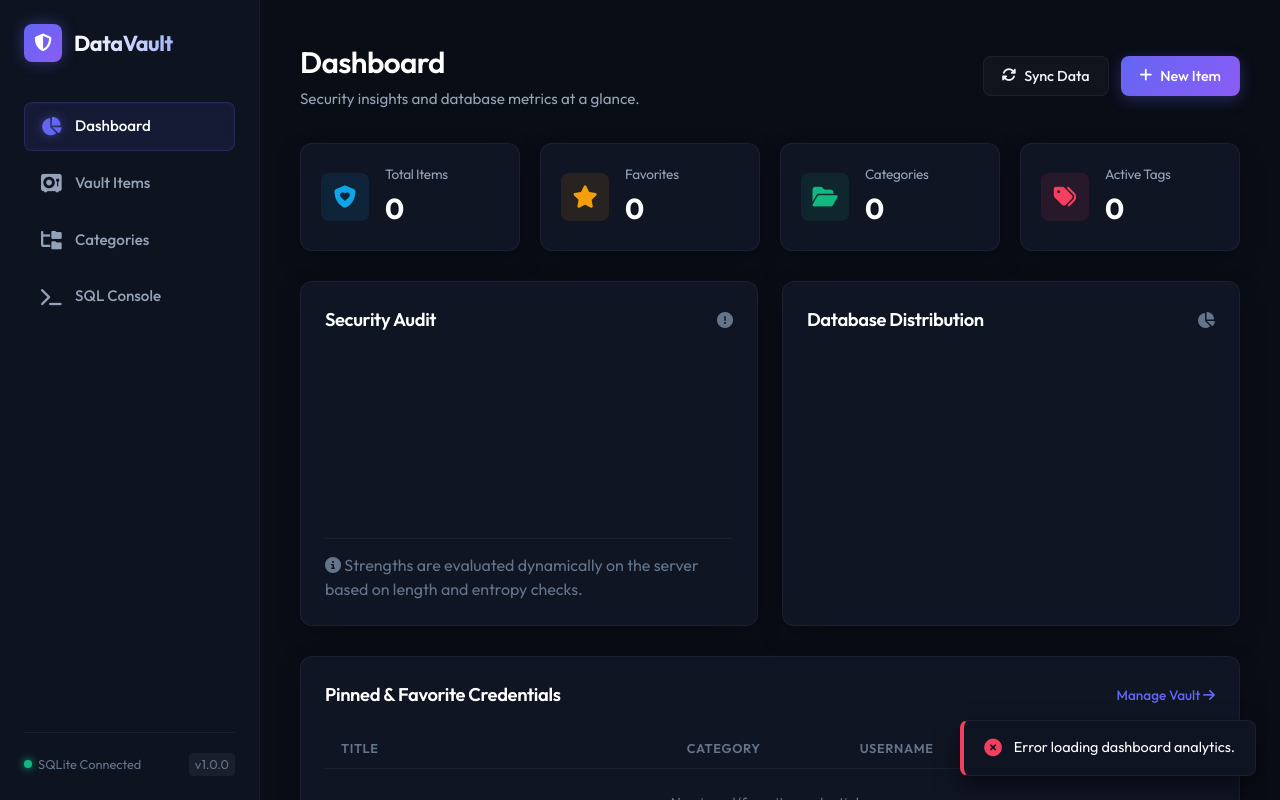
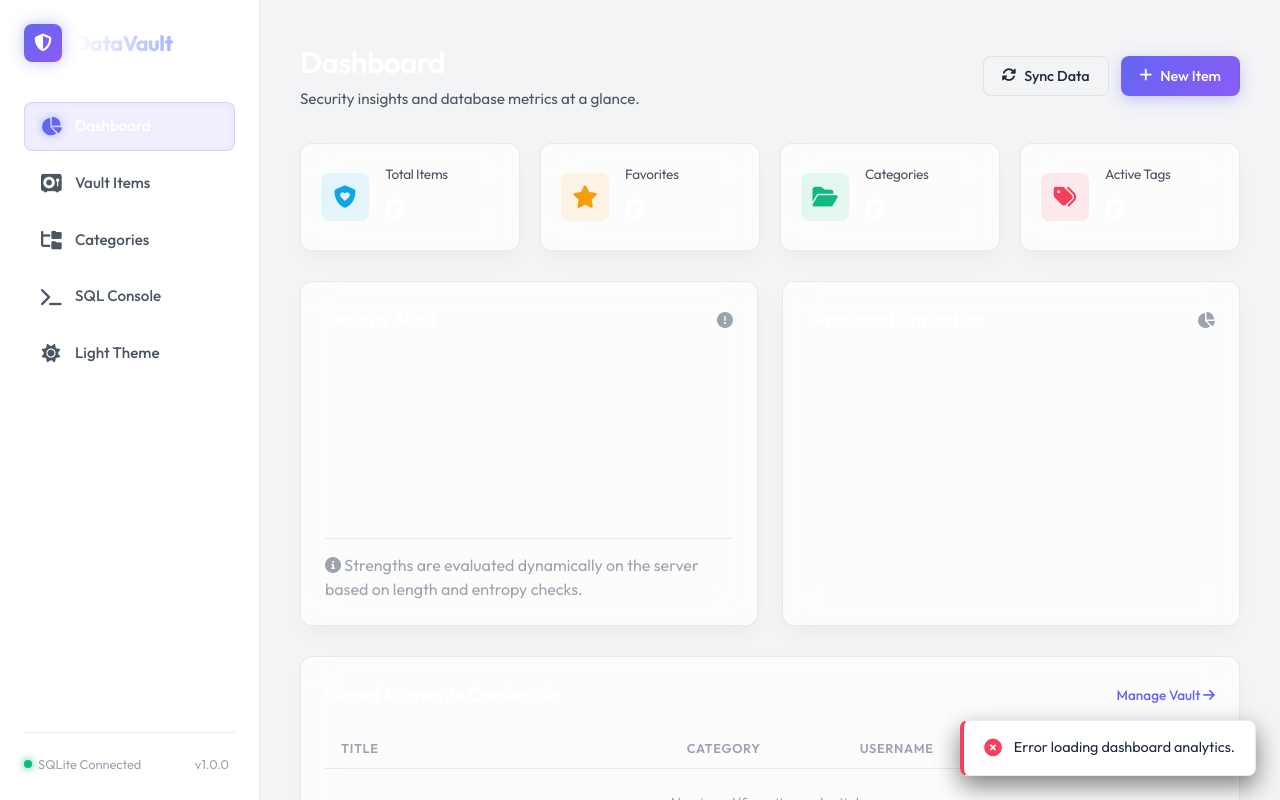
Before and after one commit to BinaryCoder3012/DataVault, a website: page client/index.html in a window 1280 px wide. Both pictures are taken after a click on the link "Dashboard". Shown: the top 800 px of the page. Drawn offline with nearby package versions, Linux system fonts and the light colour scheme; no server answers.

Commit message:
feat: add dynamic light and dark theme mode switcher

```diff
--- a/client/index.html
+++ b/client/index.html
@@ -42,6 +42,10 @@
                 <a href="#console" class="nav-link" data-tab="console">
                     <i class="fa-solid fa-terminal"></i>
                     <span>SQL Console</span>
+                </a>
+                <a href="#" class="nav-link" id="btn-theme-toggle">
+                    <i class="fa-solid fa-moon" id="theme-toggle-icon"></i>
+                    <span id="theme-toggle-text">Dark Theme</span>
                 </a>
             </nav>
 
--- a/client/js/app.js
+++ b/client/js/app.js
@@ -31,6 +31,9 @@
 });
 
 function initApp() {
+    // Initialize Theme
+    checkThemePreference();
+
     // Check hash for initial tab
     const hash = window.location.hash.replace('#', '');
     if (hash && ['dashboard', 'vault', 'categories', 'console'].includes(hash)) {
@@ -172,6 +175,12 @@
 
     // 10. Category Form Submission
     document.getElementById('form-category').addEventListener('submit', handleCategorySubmit);
+
+    // 11. Theme Switcher Toggle Link
+    document.getElementById('btn-theme-toggle').addEventListener('click', (e) => {
+        e.preventDefault();
+        toggleTheme();
+    });
 }
 
 // Swaps active views
@@ -1104,3 +1113,34 @@
         .replace(/"/g, "&quot;")
         .replace(/'/g, "&#039;");
 }
+
+// Theme management helper functions
+function toggleTheme() {
+    const body = document.body;
+    const isLight = body.classList.toggle('light-theme');
+    localStorage.setItem('theme', isLight ? 'light' : 'dark');
+    updateThemeUI(isLight);
+}
+
+function updateThemeUI(isLight) {
+    const icon = document.getElementById('theme-toggle-icon');
+    const text = document.getElementById('theme-toggle-text');
+    if (!icon || !text) return;
+
+    if (isLight) {
+        icon.className = 'fa-solid fa-sun';
+        text.textContent = 'Light Theme';
+    } else {
+        icon.className = 'fa-solid fa-moon';
+        text.textContent = 'Dark Theme';
+    }
+}
+
+function checkThemePreference() {
+    const savedTheme = localStorage.getItem('theme');
+    const systemPrefersLight = window.matchMedia && window.matchMedia('(prefers-color-scheme: light)').matches;
+    const isLight = savedTheme === 'light' || (!savedTheme && systemPrefersLight);
+
+    document.body.classList.toggle('light-theme', isLight);
+    updateThemeUI(isLight);
+}
--- a/client/styles.css
+++ b/client/styles.css
@@ -39,6 +39,37 @@
     --radius-lg: 16px;
     --shadow-premium: 0 10px 30px -10px rgba(0, 0, 0, 0.5), 0 1px 3px rgba(255, 255, 255, 0.02);
     --transition-smooth: all 0.3s cubic-bezier(0.4, 0, 0.2, 1);
+
+    /* Editor and DB Table Components */
+    --bg-editor: #0b0f19;
+    --bg-table-header: #111827;
+    --bg-modal: #0f1423;
+    --color-editor: #a5b4fc;
+}
+
+body.light-theme {
+    --bg-main: #f3f4f6;
+    --bg-sidebar: #ffffff;
+    --bg-card: rgba(255, 255, 255, 0.75);
+    --bg-card-hover: rgba(255, 255, 255, 0.95);
+    --bg-input: #f9fafb;
+    --bg-input-focus: #ffffff;
+
+    --border-color: rgba(0, 0, 0, 0.08);
+    --border-color-focus: rgba(99, 102, 241, 0.5);
+
+    --text-primary: #1f2937;
+    --text-secondary: #4b5563;
+    --text-muted: #9ca3af;
+
+    --accent-indigo-glow: rgba(99, 102, 241, 0.08);
+
+    --bg-editor: #f9fafb;
+    --bg-table-header: #f3f4f6;
+    --bg-modal: #ffffff;
+    --color-editor: #312e81;
+
+    --shadow-premium: 0 10px 25px -5px rgba(0, 0, 0, 0.05), 0 1px 3px rgba(0, 0, 0, 0.02);
 }
 
 /* Reset & Base Rules */
@@ -1067,7 +1098,7 @@
 }
 
 .editor-container {
-    background-color: #0b0f19;
+    background-color: var(--bg-editor);
 }
 
 #sql-editor {
@@ -1075,7 +1106,7 @@
     height: 140px;
     background: transparent;
     border: none;
-    color: #a5b4fc;
+    color: var(--color-editor);
     font-family: 'JetBrains Mono', monospace;
     font-size: 0.95rem;
     padding: 20px;
@@ -1129,7 +1160,7 @@
     max-height: 400px;
     border: 1px solid var(--border-color);
     border-radius: var(--radius-sm);
-    background-color: #080c14;
+    background-color: var(--bg-editor);
 }
 
 .empty-table-state {
@@ -1156,7 +1187,7 @@
 }
 
 .data-table th {
-    background-color: #111827;
+    background-color: var(--bg-table-header);
     color: var(--text-primary);
     font-weight: 600;
     padding: 12px 16px;
@@ -1231,7 +1262,7 @@
     display: flex;
     flex-direction: column;
     gap: 6px;
-    background-color: #0b0f19;
+    background-color: var(--bg-editor);
 }
 
 .schema-columns li {
@@ -1326,8 +1357,8 @@
 }
 
 .modal {
-    background-color: #0f1423;
-    border: 1px solid rgba(255, 255, 255, 0.08);
+    background-color: var(--bg-modal);
+    border: 1px solid var(--border-color);
     border-radius: var(--radius-lg);
     width: 90%;
     max-width: 580px;
@@ -1548,12 +1579,12 @@
 }
 
 .toast {
-    background-color: #0f1423;
+    background-color: var(--bg-modal);
     border: 1px solid var(--border-color);
     border-left: 4px solid var(--accent-indigo);
     border-radius: var(--radius-sm);
     padding: 16px 20px;
-    color: #fff;
+    color: var(--text-primary);
     font-size: 0.9rem;
     display: flex;
     align-items: center;
```
